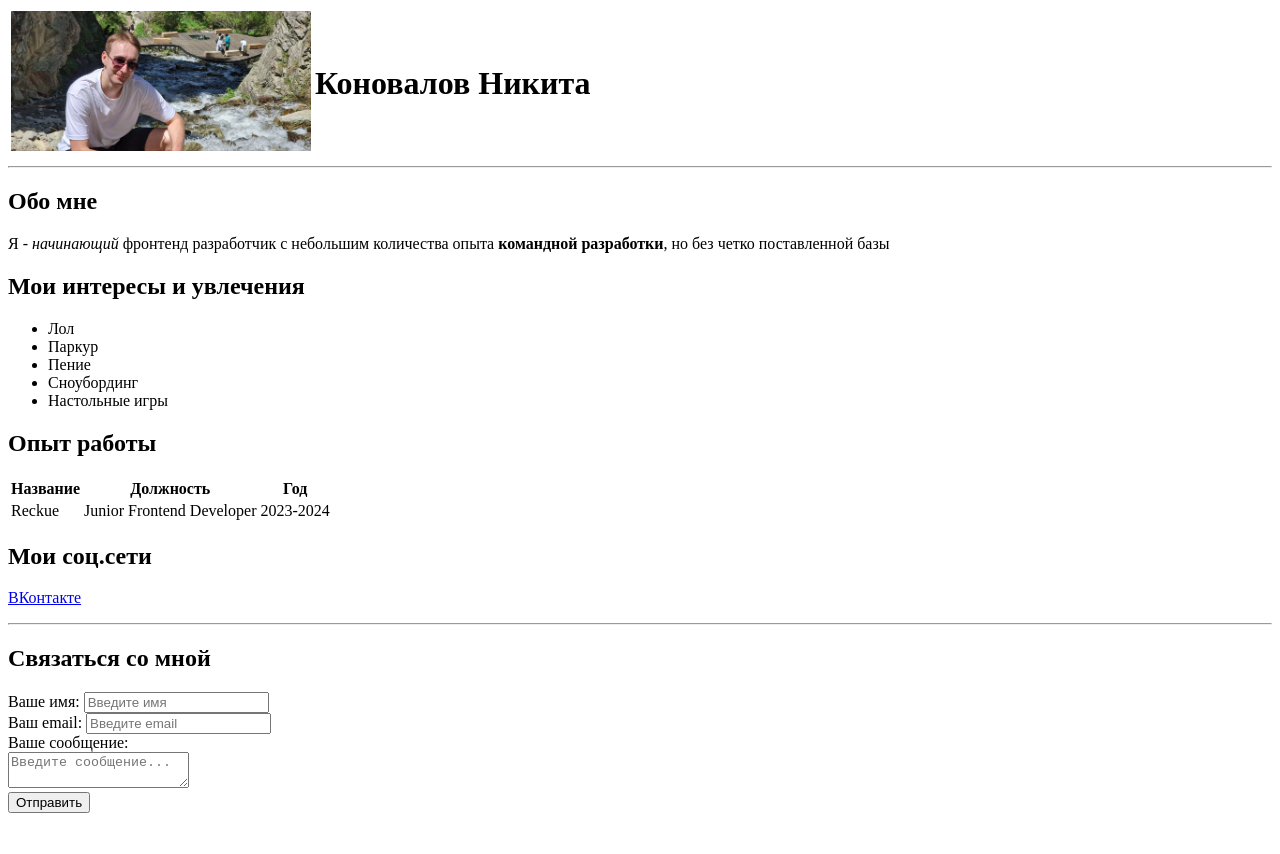
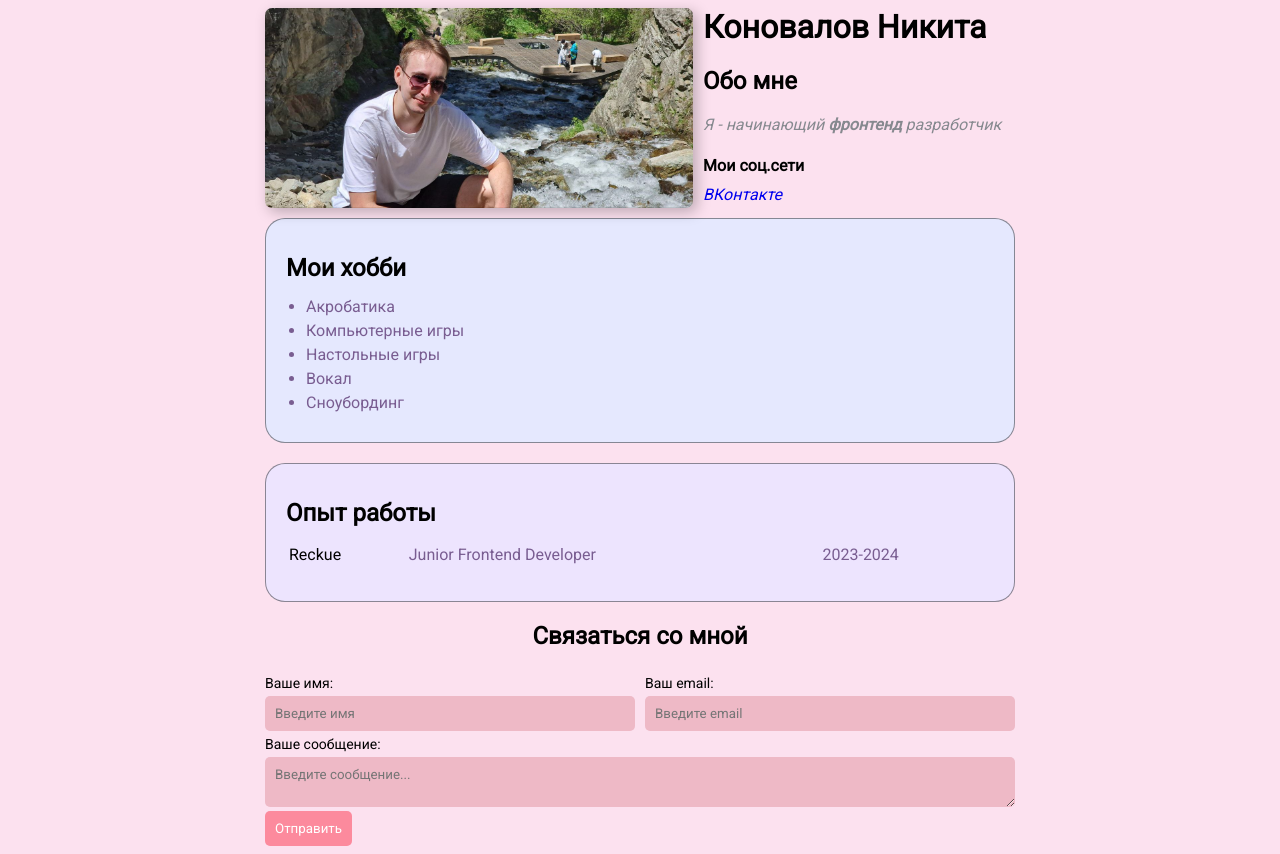
Before and after one commit to Kenovel/resume, a plain HTML site: page index.html in a window 1280 px wide. Before the commit the page ends 821 px from the top, so only its background shows below. Drawn offline with Linux system fonts and the light colour scheme.

Commit message:
add styles

```diff
--- a/index.html
+++ b/index.html
@@ -5,47 +5,52 @@
         <meta name="viewport" content="width=device-width, initial-scale=1.0" />
         <meta name="keywords" content="cv, resume, kenovel" />
         <meta name="description" content="Это сайт-резюме Коновалова Никиты" />
-		<title>Document</title>
+        <title>Kenovel</title>
+        <link rel="stylesheet" href="style.css" />
     </head>
     <body>
-		<header>
-			<table>
-				<tr>
-					<td>
+        <div class="container">
+            <div class="info">
                 <img
+                    class="avatar"
                     src="/images/photo_2024-05-16_08-28-32.jpg"
                     alt="Аватарка"
-							width="300"
                 />
-					</td>
-					<td><h1>Коновалов Никита</h1></td>
-				</tr>
-			</table>
-		</header>
-		<hr />
+                <div class="info-text">
+                    <h1>Коновалов Никита</h1>
                     <h2>Обо мне</h2>
                     <p>
-			Я - <em>начинающий</em> фронтенд разработчик с небольшим количества опыта
-			<strong>командной разработки</strong>, но без четко поставленной базы
+                        Я - <em>начинающий</em>
+                        <strong>фронтенд</strong> разработчик
                     </p>
-		<h2>Мои интересы и увлечения</h2>
-		<ul>
-			<li>Лол</li>
-			<li>Паркур</li>
-			<li>Пение</li>
+                    <h4>Мои соц.сети</h4>
+                    <p>
+                        <a href="https:/vk.com/kenovel" target="_blank"
+                            >ВКонтакте</a
+                        >
+                    </p>
+                </div>
+            </div>
+            <div class="card background-lb">
+                <h2>Мои хобби</h2>
+                <ul class="list">
+                    <li>Акробатика</li>
+                    <li>Компьютерные игры</li>
+                    <li>Настольные игры</li>
+                    <li>Вокал</li>
                     <li>Сноубординг</li>
-			<li>Настольные игры</li>
                 </ul>
-
+            </div>
+            <div class="card background-purple">
                 <h2>Опыт работы</h2>
-		<table>
-			<thead>
+                <table class="table">
+                    <!-- <thead>
                             <tr>
                                 <th>Название</th>
                                 <th>Должность</th>
                                 <th>Год</th>
                             </tr>
-			</thead>
+                        </thead> -->
                     <tbody>
                         <tr>
                             <td>Reckue</td>
@@ -54,31 +59,41 @@
                         </tr>
                     </tbody>
                 </table>
+            </div>
 
             <!-- ul>li{Element $}*5 -->
-		<h2>Мои соц.сети</h2>
-		<p><a href="https:/vk.com/kenovel" target="_blank">ВКонтакте</a></p>
-
-		<hr />
             <footer>
+                <form class="form">
                     <h2>Связаться со мной</h2>
-			<form>
-				<div>
+                    <div class="form-row">
+                        <div class="form-group">
                             <label for="name">Ваше имя:</label>
-					<input type="text" id="name" placeholder="Введите имя" />
+                            <input
+                                type="text"
+                                id="name"
+                                placeholder="Введите имя"
+                            />
                         </div>
-				<div>
+                        <div class="form-group">
                             <label for="email">Ваш email:</label>
-					<input type="email" id="email" placeholder="Введите email" />
+                            <input
+                                type="email"
+                                id="email"
+                                placeholder="Введите email"
+                            />
                         </div>
-				<div>
+                    </div>
+                    <div class="form-group">
                         <label for="message">Ваше сообщение:</label>
-					<br />
-					<textarea id="message" placeholder="Введите сообщение..."></textarea>
+                        <textarea
+                            id="message"
+                            placeholder="Введите сообщение..."
+                        ></textarea>
                     </div>
 
-				<button type="submit">Отправить</button>
+                    <button type="submit" class="btn">Отправить</button>
                 </form>
             </footer>
+        </div>
     </body>
 </html>
--- /dev/null
+++ b/style.css
@@ -0,0 +1,158 @@
+@import url("https://fonts.googleapis.com/css2?family=Roboto&display=swap");
+
+body {
+    font-family: Roboto;
+    font-size: 16px;
+    font-weight: normal;
+    background: rgba(250, 190, 220, 0.452);
+}
+
+.container {
+    max-width: 750px;
+    margin: auto;
+}
+
+.info {
+    margin-bottom: 10px;
+    display: flex;
+}
+
+.avatar {
+    max-height: 200px;
+    box-shadow: 4px 4px 14px rgba(0, 0, 0, 0.25);
+    border-radius: 7px;
+}
+
+.info-text {
+    margin-left: 10px;
+    h1 {
+        margin-top: 0;
+    }
+}
+
+.info-text p {
+    font-style: italic;
+    margin: 0;
+    color: #86898f;
+}
+
+.info-text h4 {
+    margin-bottom: 10px;
+}
+
+@media (max-width: 750px) {
+    .info {
+        display: block;
+        text-align: center;
+    }
+}
+
+.card {
+    border: 1px solid rgba(0, 0, 0, 0.418);
+    border-radius: 20px;
+    padding: 15px 20px;
+    margin-bottom: 20px;
+}
+
+.card h2 {
+    margin-bottom: 5px;
+}
+
+.background-lb {
+    background: #e5e8fe;
+}
+
+.background-purple {
+    background: #ede4fe;
+}
+
+a {
+    text-decoration: none;
+}
+
+a:hover {
+    text-decoration: underline;
+}
+
+.btn {
+    background-color: rgb(252, 138, 157);
+    border: none;
+    color: white;
+    font-family: inherit;
+    border-radius: 5px;
+    padding: 10px;
+}
+
+.btn:hover {
+    opacity: 0.8;
+}
+
+.list {
+    padding: 10px 20px;
+    margin: 0;
+}
+
+.list li {
+    color: rgb(121, 93, 145);
+    margin-bottom: 5px;
+}
+
+.table {
+    width: 100%;
+    padding: 10px 0px;
+}
+
+.table td {
+    padding-bottom: 10px;
+}
+
+.table td:nth-child(2),
+.table td:nth-child(3) {
+    color: rgb(121, 93, 145);
+}
+
+.form h2 {
+    text-align: center;
+}
+
+.form-row {
+    display: flex;
+}
+
+.form-row .form-group {
+    width: 50%;
+}
+
+.form-row .form-group:first-child {
+    margin-right: 10px;
+}
+
+@media (max-width: 750px) {
+    .form-row {
+        display: block;
+    }
+
+    .form-row .form-group {
+        width: 100%;
+        margin-right: 0;
+        margin-bottom: 10px;
+    }
+}
+
+.form-group label {
+    display: block;
+    font-size: 14px;
+    margin: 5px 0px;
+}
+
+.form-group input,
+.form-group textarea {
+    box-sizing: border-box;
+    padding: 10px;
+    width: 100%;
+    border: none;
+    border-radius: 5px;
+    outline: none;
+    background: rgb(238, 185, 198);
+    font-family: inherit;
+}
```
Lines whose indentation alone changed are shown as unchanged.
